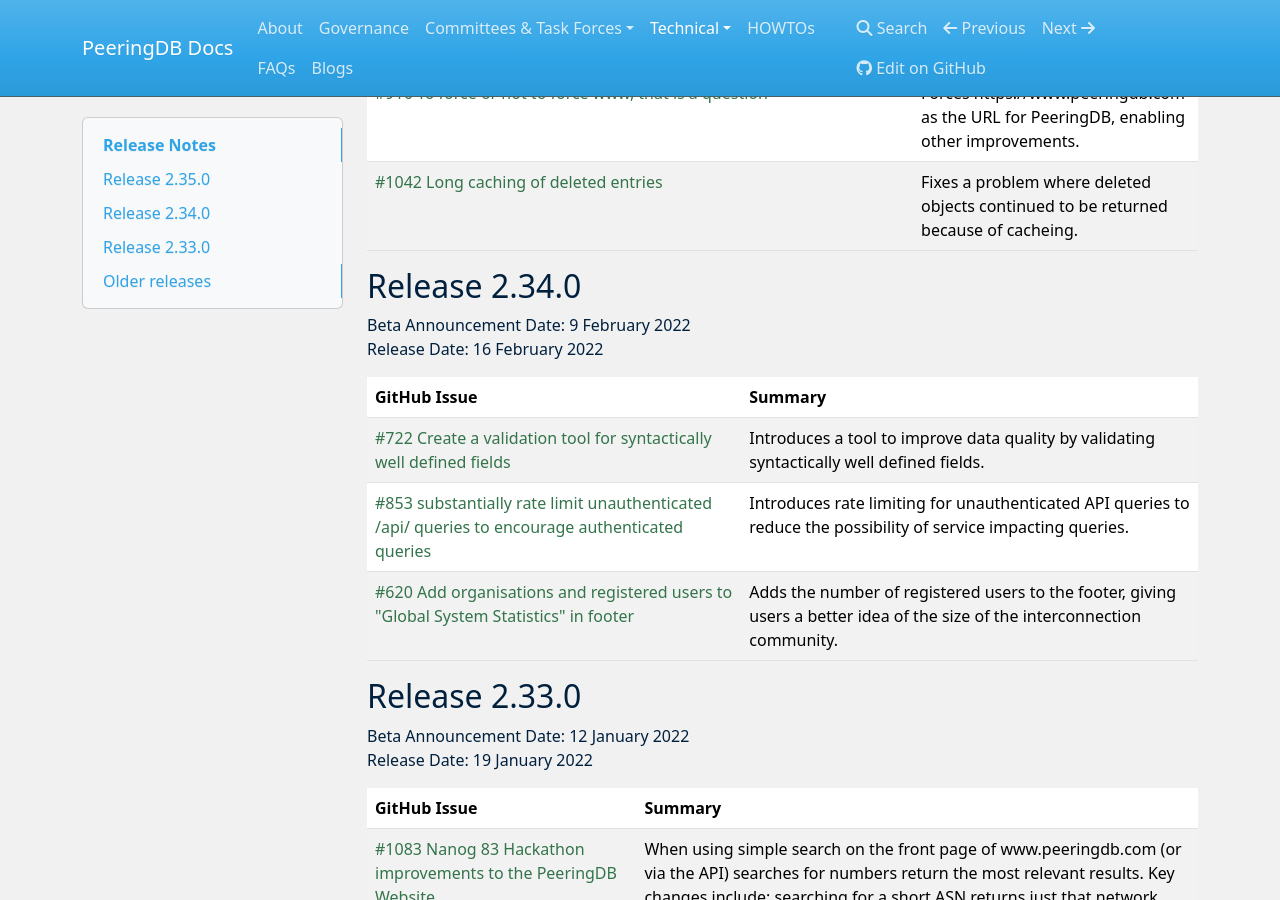
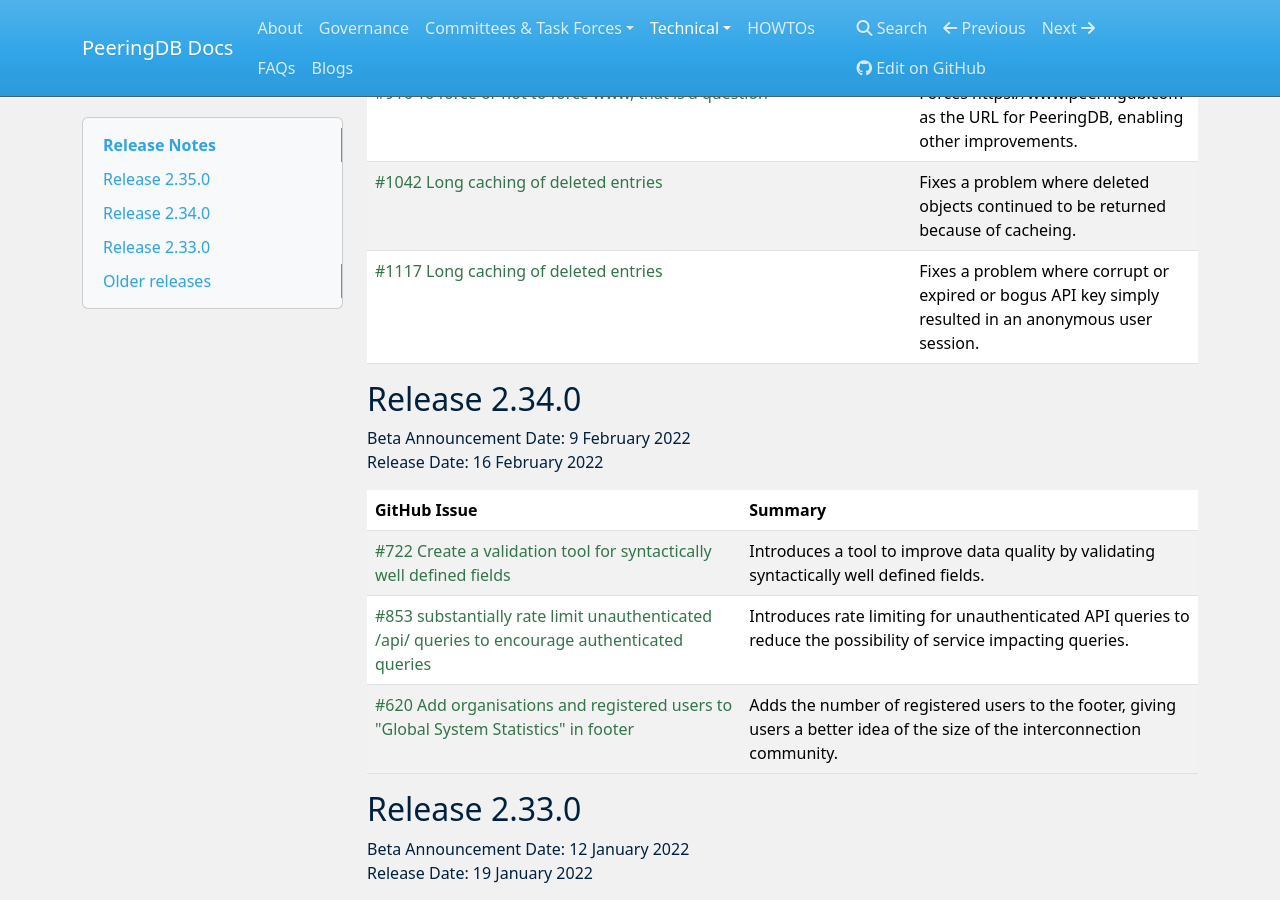
Before and after one commit to peeringdb/docs, an MkDocs documentation site: the page built from docs/release_notes/index.md, in a window 1280 px wide and 900 px high, scrolled down 997 px. Built offline with MkDocs 1.6.1, drawn with Linux system fonts in a browser that asks for light colours; nearby versions of some CDN libraries.

Commit message:
Update index.md
Add #1117 to release notes as it has been included in beta

```diff
--- a/docs/release_notes/index.md
+++ b/docs/release_notes/index.md
@@ -21,6 +21,8 @@
 | [#908 2FA Backup Tokens language doesn't seem correct](https://github.com/peeringdb/peeringdb/issues/908) | Fixes the backup tokens language for 2FA. |
 | [#916 To force or not to force www, that is a question](https://github.com/peeringdb/peeringdb/issues/916) | Forces https://www.peeringdb.com as the URL for PeeringDB, enabling other improvements. |
 | [#1042 Long caching of deleted entries](https://github.com/peeringdb/peeringdb/issues/1042) | Fixes a problem where deleted objects continued to be returned because of cacheing. |
+| [#1117 Long caching of deleted entries](https://github.com/peeringdb/peeringdb/issues/1117) | Fixes a problem where corrupt or expired or bogus API key simply resulted in an anonymous user session. |
+
 
 ## Release 2.34.0
 
```
